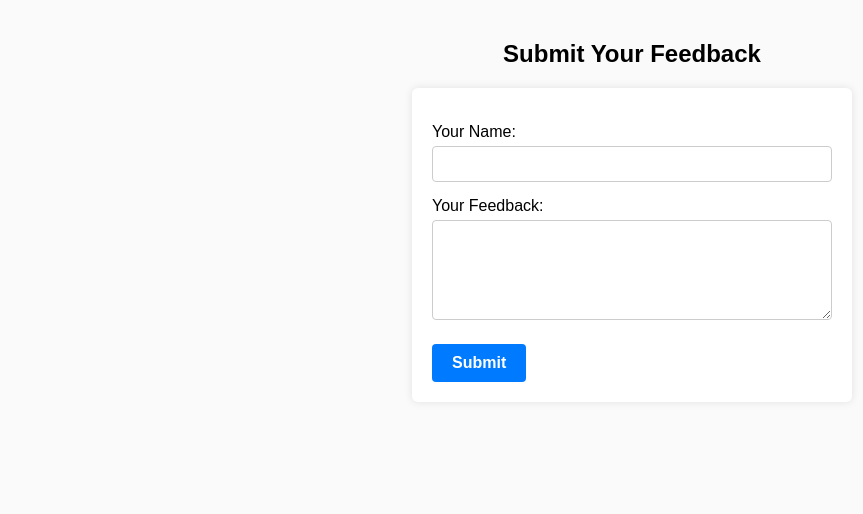
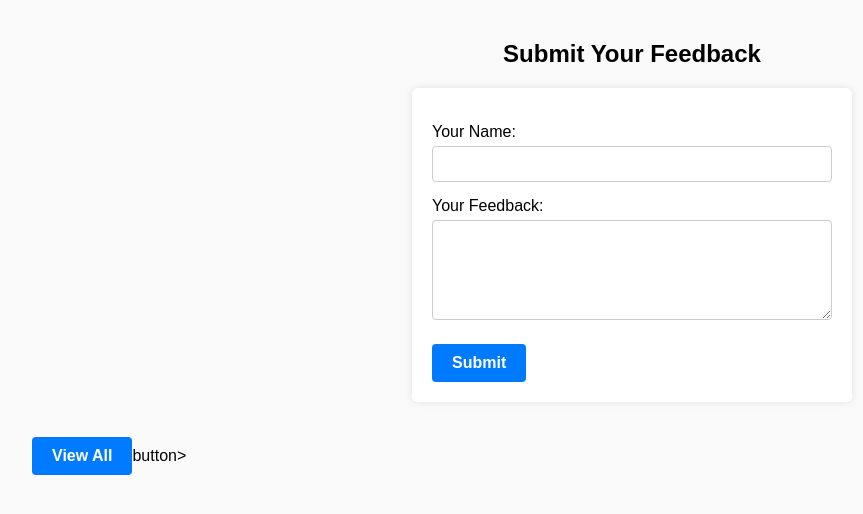
Before and after one commit to tryingtolearncoding-INTERMEDIATE/thebestandfirstwebsite-2025jef, a plain HTML site: page feedback.html in a window 1280 px wide. Shown: the whole page, without its empty margins (8-871 px from the left). Drawn offline with Linux system fonts and the light colour scheme.

Commit message:
Update feedback.html

```diff
--- a/feedback.html
+++ b/feedback.html
@@ -105,6 +105,6 @@
       form.reset();
     });
   </script>
-
+  <button onclick="location.href='view-feedback.html'">View All</button>button>
 </body>
 </html>
```
